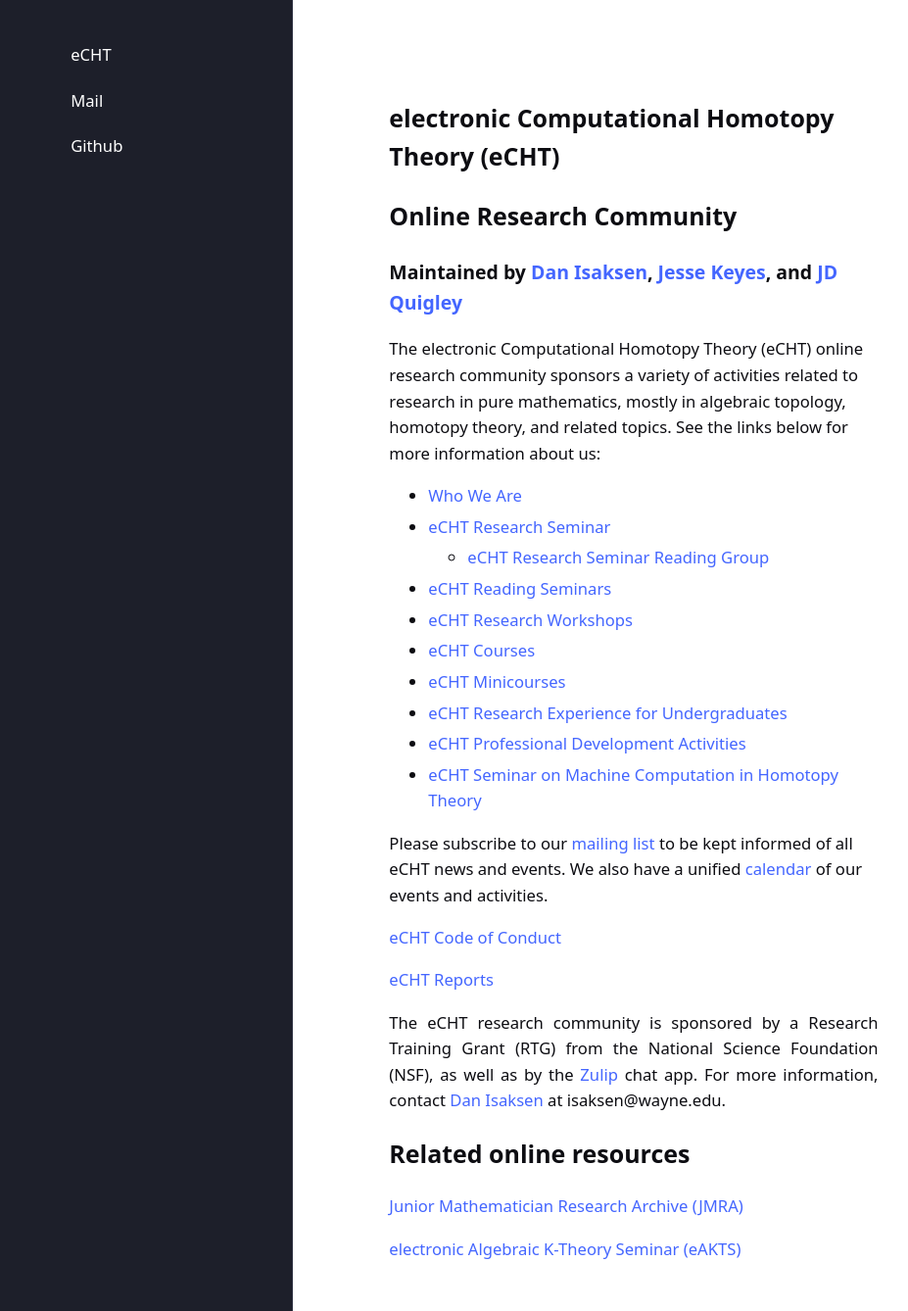
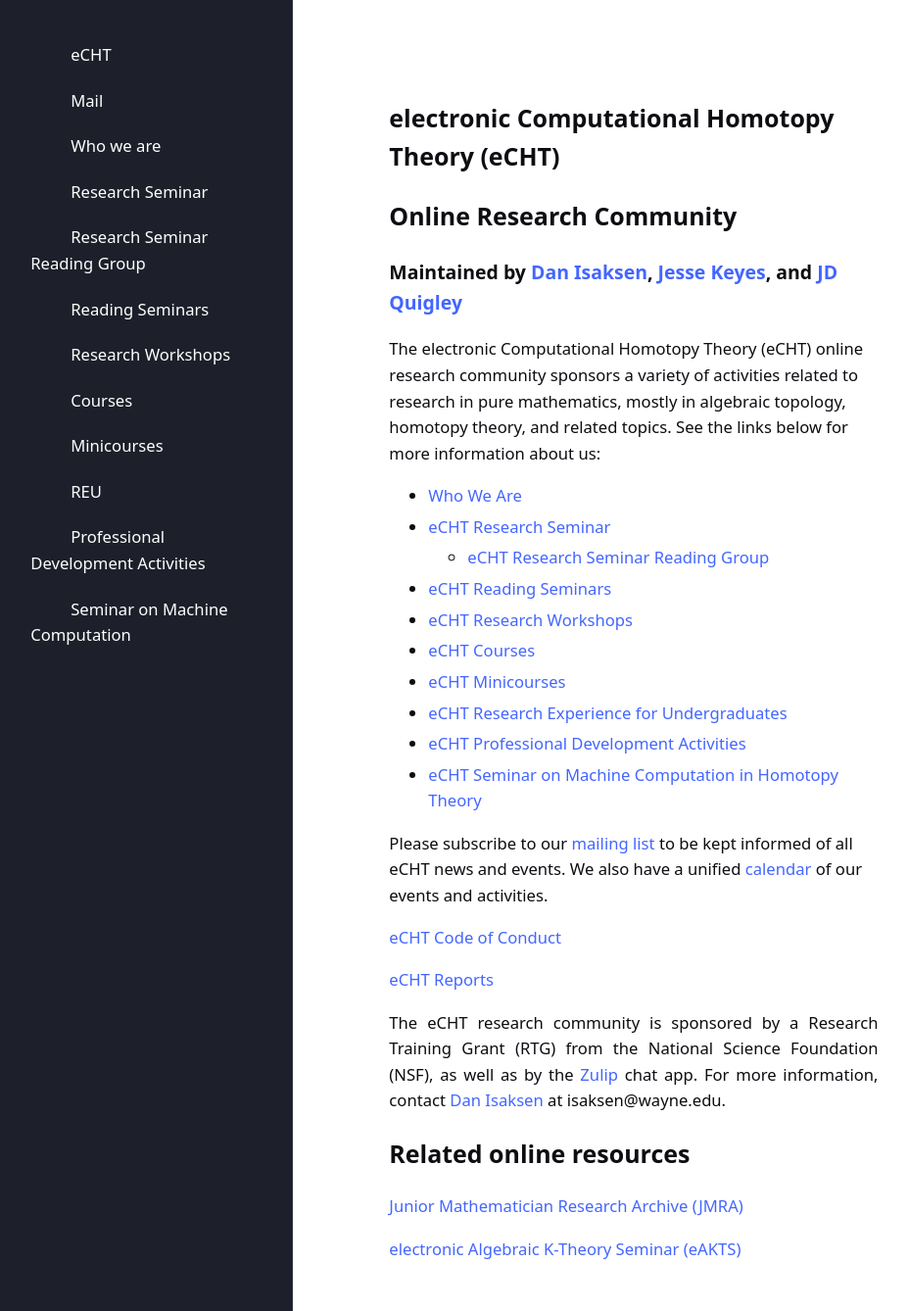
Before and after one commit to eCHTorc/eCHTorc.github.io, a Jekyll site: the page built from index.md, in a window 1280 px wide and 1338 px high. Shown: the whole window at 98% size, without its empty margins (2-929 px from the left). Built offline with Jekyll 4.4.1, drawn with Linux system fonts in a browser that asks for light colours; our own code applies the rules of GitHub Pages for plain Markdown files.

Commit message:
Moved Bulleted List to Sidebar

```diff
--- a/_config.yml
+++ b/_config.yml
@@ -22,8 +22,17 @@ navigation:                     # accepts {file, title, url, icon, sidebaricon}
   - {title: eCHT, url: "https://echtorc.github.io/"}
 
 external:                       # accepts {file, title, url, icon, sidebaricon}
-  - {title: Mail, icon: envelope, url: "mailto:jessekeyes2@gmail.com"}
-  - {title: Github, icon: github, url: "https://github.com/eCHTorc"}
+  - {title: Mail, url: "mailto:jessekeyes2@gmail.com"}
+  - {title: Who we are, url: "https://echtorc.github.io/who-we-are/"}
+  - {title: Research Seminar, url: "https://echtorc.github.io/echt-research-seminar"}
+  - {title: Research Seminar Reading Group, url: "https://echtorc.github.io/echt-research-seminar-reading-group"}
+  - {title: Reading Seminars, url: "https://echtorc.github.io/echt-reading-seminars"}
+  - {title: Research Workshops, url: "https://echtorc.github.io/echt-research-workshops"}
+  - {title: Courses, url: "https://echtorc.github.io/echt-courses"}
+  - {title: Minicourses, url: "https://echtorc.github.io/echt-minicourses"}
+  - {title: REU, url: "https://echtorc.github.io/echt-research-experience-for-undergraduates-summer-24"}
+  - {title: Professional Development Activities, url: "https://echtorc.github.io/echt-professional-development"}
+  - {title: Seminar on Machine Computation, url: "https://echtorc.github.io/echt-seminar-machine-computation"}
 
 plugins:
  - jekyll-feed
```
